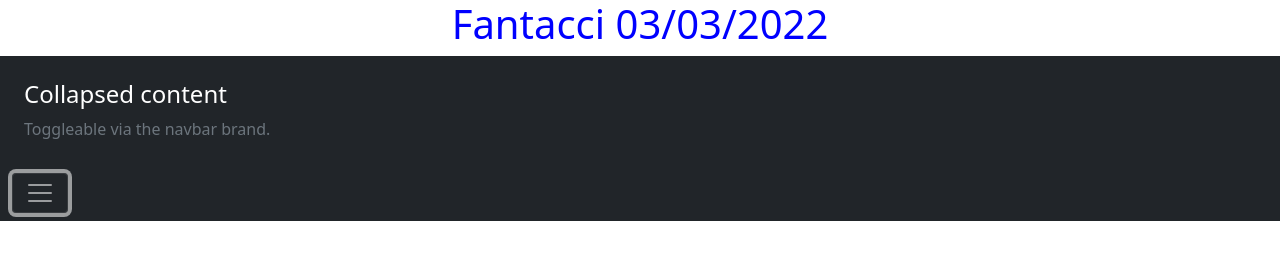
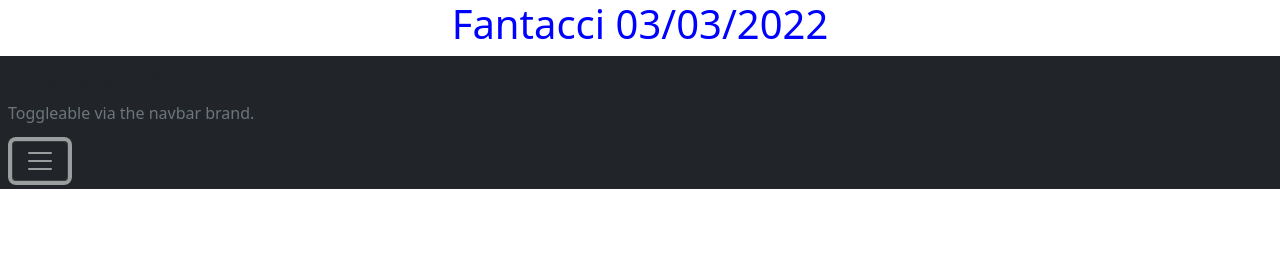
Before and after one commit to Fantaric/Fantacci-compito, a plain HTML site: page index.html in a window 1280 px wide. Both pictures are taken after a click on the button "Toggle navigation". Drawn offline with nearby package versions, Linux system fonts and the light colour scheme.

Commit message:
merge-conflict

```diff
--- a/index.html
+++ b/index.html
@@ -12,8 +12,8 @@
     <h1 class="titolo">Fantacci 03/03/2022</h1>
 
     <div class="collapse" id="navbarToggleExternalContent">
-        <div class="bg-dark p-4">
-          <h5 class="text-white h4">Collapsed content</h5>
+        <div class="bg-dark p-2">
+          <h5 class="text-dark h4">Collapsed content</h5>
           <span class="text-muted">Toggleable via the navbar brand.</span>
         </div>
       </div>
```
